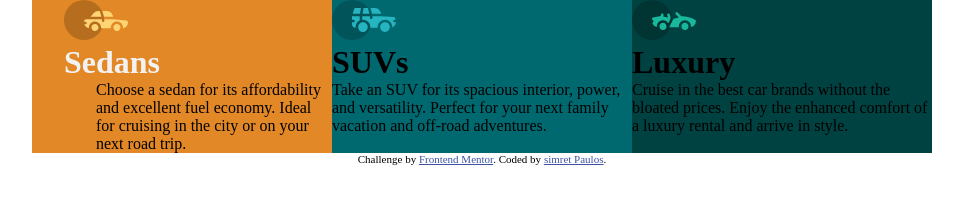
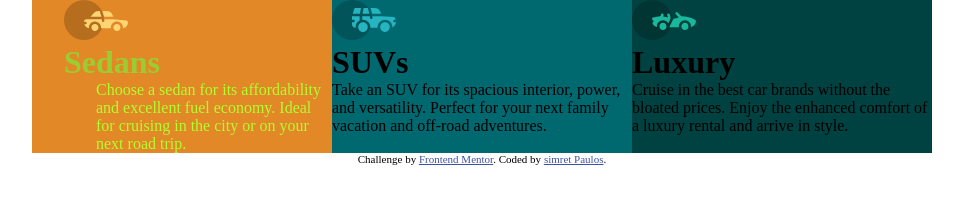
Before and after one commit to simretB05/3-column-cars-, a plain HTML site: page index.html in a window 1280 px wide. Shown: the whole page, without its empty margins (158-1121 px from the left). Drawn offline with Linux system fonts and the light colour scheme.

Commit message:
color change

```diff
--- a/styles.scss
+++ b/styles.scss
@@ -23,9 +23,11 @@
   }
   &__title {
     color: $light-gray;
+    color: yellowgreen;
   }
   &__bodycopy {
     padding-left: 2rem;
+    color: greenyellow;
   }
 }
 .card-suv {
```
Also changed, not shown: styles.css, 1 other file.
